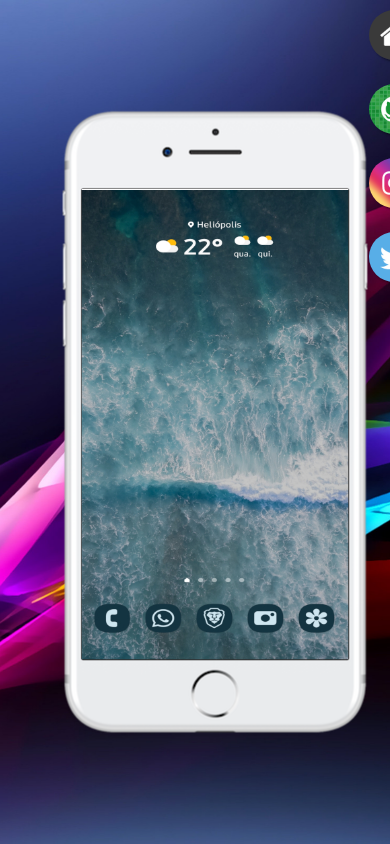
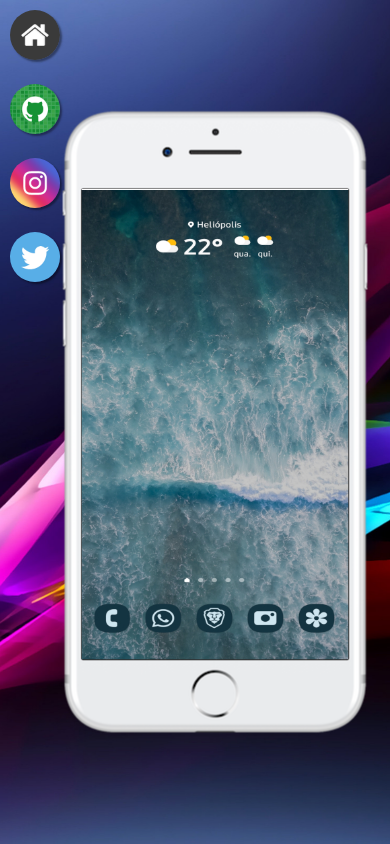
Before and after one commit to Efidiego/projeto-redes_sociais, a plain HTML site: page index.html in a window 390 px wide. Shown: the top 844 px of the page. Drawn offline with Linux system fonts and the light colour scheme.

Commit message:
melhorando responsividade
tirando barra de rolagem

```diff
--- a/estilos/style.css
+++ b/estilos/style.css
@@ -4,6 +4,11 @@
     margin: 0px;
     padding: 0px;
     font-family: Arial, Helvetica, sans-serif;
+}
+
+::-webkit-scrollbar{
+    width: 0px;
+    height: 0px;
 }
 html, body {
     height: 100vh;
@@ -40,7 +45,7 @@ iframe#tela {
 }
 
 section#redes-sociais {
-    text-align: right;
+    text-align: top;
 }
 
 section#redes-sociais img{
```
Also changed, not shown: youtube.html (deleted, +0 -15 lines).
